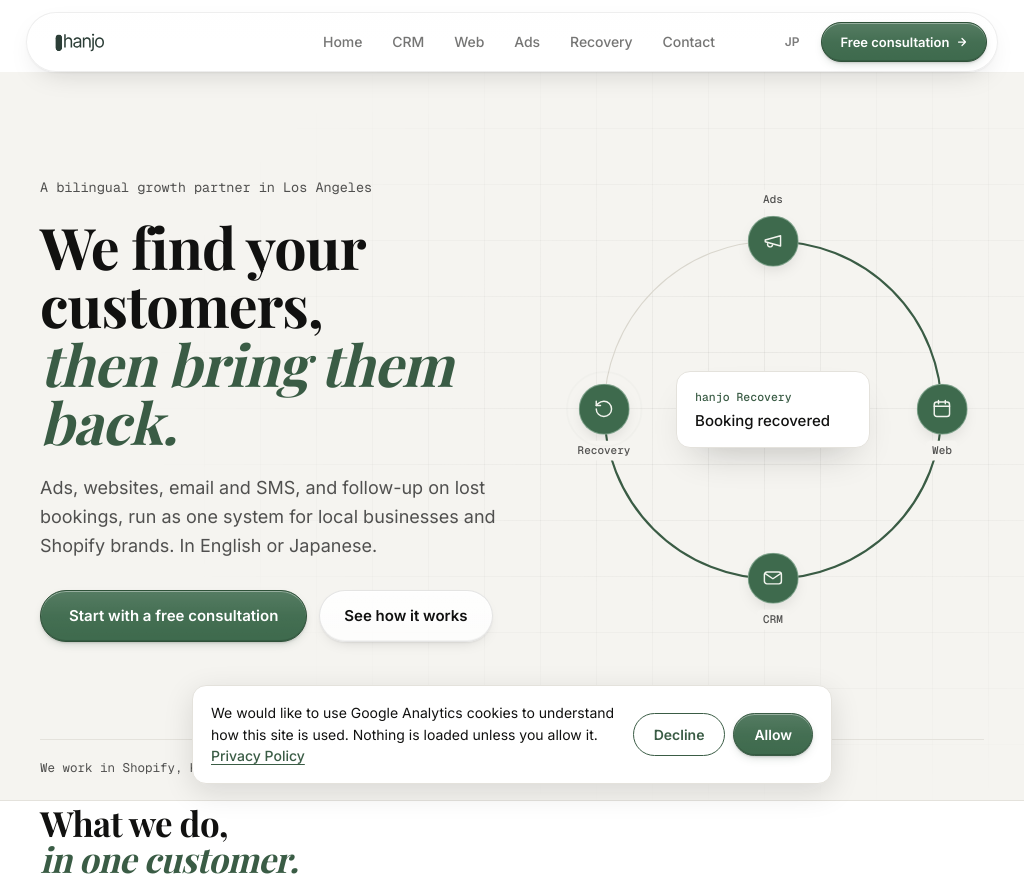
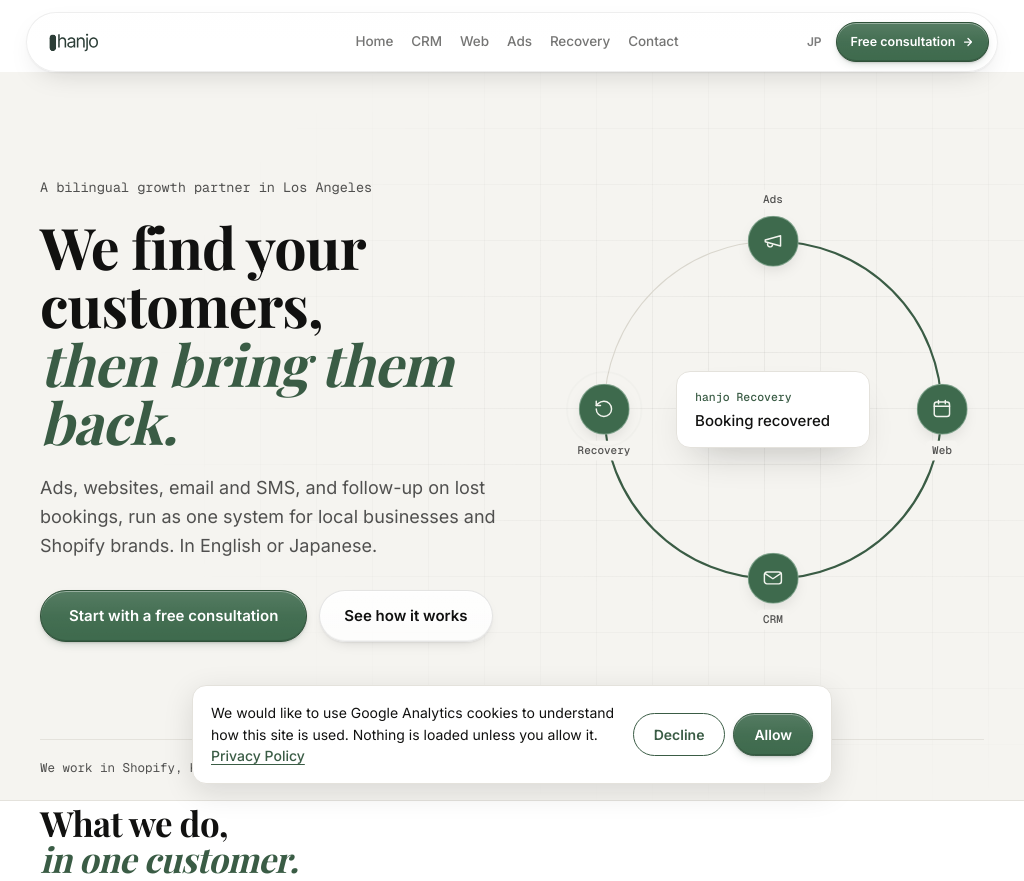
Before and after one commit to KeiMitchell/kei-site, a plain HTML site: page index.html in a window 1024 px wide. Shown: the top 881 px of the page. Drawn offline with nearby package versions, Linux system fonts and the light colour scheme; no server answers; animation ran at ten frames a second; a web font is replaced by a local one.

Commit message:
Header capsule: tighter spacing on narrow laptops
Co-Authored-By: Claude Opus 5.5 <noreply@anthropic.com>

```diff
--- a/brand.css
+++ b/brand.css
@@ -452,3 +452,10 @@ html body :is(.pl-btn, #inquiry-form .btn, .pl-actions .pl-link):active, html bo
   html body :is(.pl-btn, #inquiry-form .btn), html body > nav .nav-cta { border-color: #1F3A28; }
 }
 @media (max-width: 767px) { html body .pl-actions .pl-link { width: 100%; justify-content: center; } }
+@media (min-width: 881px) and (max-width: 1099px) {
+  html body > nav .nav-inner { padding: 0 8px 0 18px; }
+  html body > nav .nav-links { gap: 18px; }
+  html body > nav .nav-links a { font-size: 13.5px; }
+  html body > nav .nav-right { gap: 12px; }
+  html body > nav .nav-cta { padding: 0 14px; font-size: 12.5px; }
+}
```
